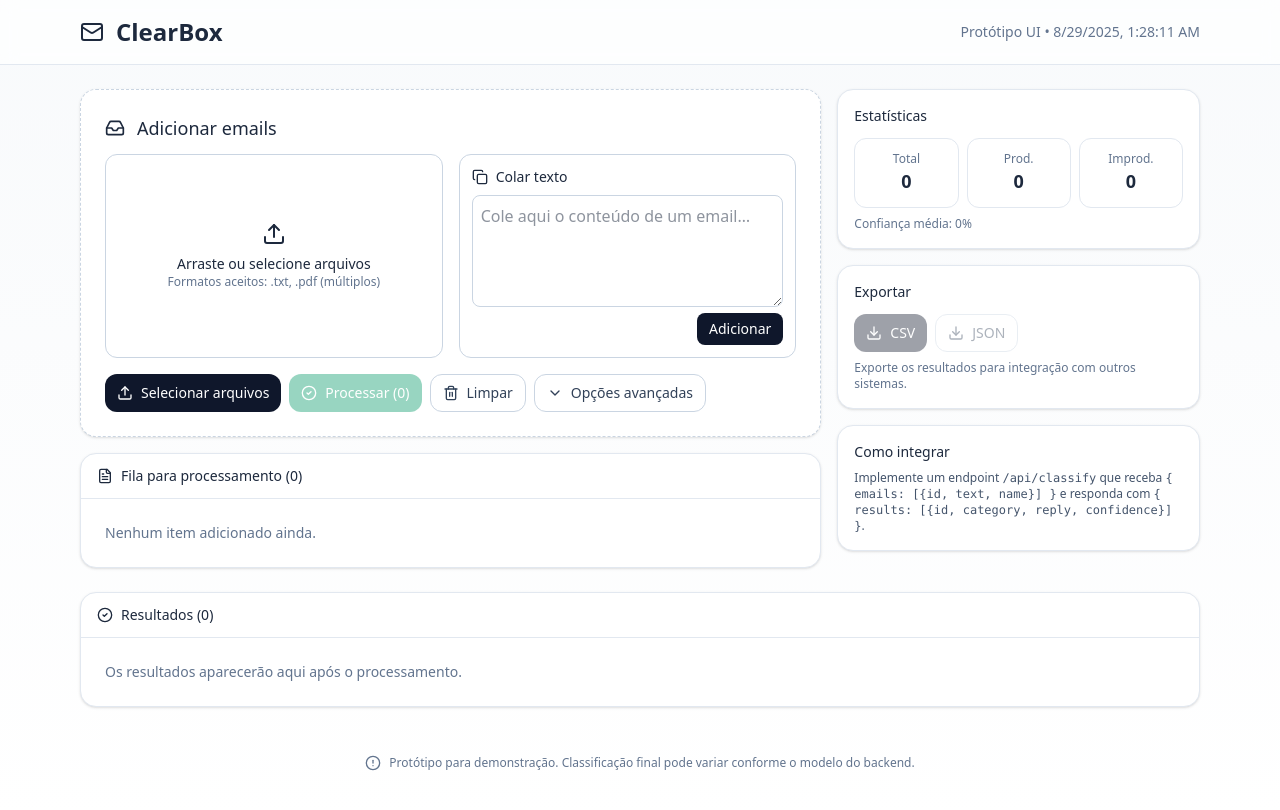
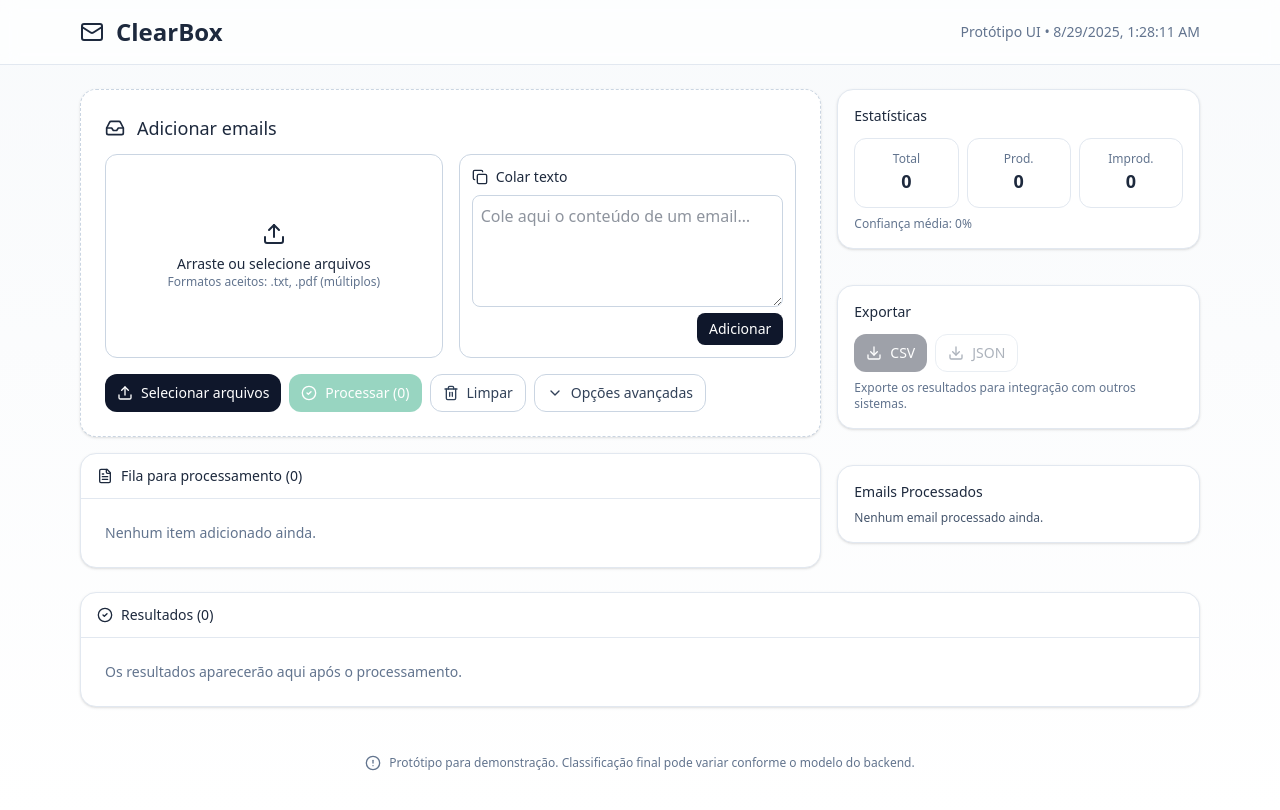
Before and after one commit to Kaua-Cavalcante/ClearBox, a React (Vite) app in the folder frontend/: page / in a window 1280 px wide. Shown: the top 810 px of the page. Built offline with nearby package versions, Linux system fonts and the light colour scheme.

Commit message:
add History component

```diff
--- /dev/null
+++ b/frontend/src/components/History.jsx
@@ -0,0 +1,29 @@
+const History = ({ history }) => {
+  return (
+    <div className="rounded-2xl border border-slate-200 bg-white shadow-sm p-4">
+      <h3 className="text-sm font-medium mb-2">Emails Processados</h3>
+      {history.length === 0 ? (
+        <p className="text-xs text-slate-600">Nenhum email processado ainda.</p>
+      ) : (
+        <ul className="space-y-2">
+          {history.map((item, index) => (
+            <li key={index} className="p-2 rounded-lg border border-slate-100 bg-slate-50">
+              <p className="text-xs text-slate-700">
+                <span className="font-semibold">Categoria:</span> {item.category}
+              </p>
+              <p className="text-xs text-slate-700">
+                <span className="font-semibold">Confiança:</span> {(item.confidence * 100).toFixed(1)}%
+              </p>
+              <p className="text-xs text-slate-700">
+                <span className="font-semibold">Resposta sugerida:</span> {item.reply}
+              </p>
+              <p className="text-[11px] text-slate-500 mt-1 italic truncate">"{item.text}"</p>
+            </li>
+          ))}
+        </ul>
+      )}
+    </div>
+  );
+};
+
+export default History;
--- a/frontend/src/pages/EmailClassifierUI.jsx
+++ b/frontend/src/pages/EmailClassifierUI.jsx
@@ -2,9 +2,13 @@ import { motion } from "framer-motion";
 import {
   AlertCircle, CheckCircle2, ChevronDown, ChevronUp, Copy, Download, Edit3, FileText, Inbox, Loader2, Mail, Trash2, Upload
 } from "lucide-react";
+
 import { useMemo, useRef, useState } from "react";
+
 import Badge from "../components/Badge";
+import History from "../components/History";
 import StatCard from "../components/StatCard";
+
 import { localHeuristicClassifier } from "../utils/classifierFallback";
 
 const prettyDate = () => new Date().toLocaleString();
@@ -15,6 +19,7 @@ export default function EmailClassifierUI() {
   const [items, setItems] = useState([]); // { id, source, name, text }
   const [results, setResults] = useState([]); // { id, category, reply, confidence }
   const [loading, setLoading] = useState(false);
+  const [history, setHistory] = useState([]);
   const [expandAdvanced, setExpandAdvanced] = useState(false);
   const inputRef = useRef(null);
 
@@ -76,8 +81,6 @@ export default function EmailClassifierUI() {
   async function processAll() {
     if (items.length === 0) return;
     setLoading(true);
-
-    // Try hitting a future backend endpoint. If it fails, fallback to local heuristic.
     try {
       const payload = items.map((it) => ({
         id: it.id,
@@ -98,13 +101,14 @@ export default function EmailClassifierUI() {
         confidence: r.confidence ?? 0.75,
       }));
       setResults(mapped);
+      setHistory((prev) => [...mapped, ...prev]);
     } catch (e) {
-      // fallback
       const mapped = items.map((it) => {
         const out = localHeuristicClassifier(it.text);
         return { id: it.id, ...out };
       });
       setResults(mapped);
+      setHistory((prev) => [...mapped, ...prev]);
     } finally {
       setLoading(false);
     }
@@ -332,7 +336,7 @@ export default function EmailClassifierUI() {
           </div>
 
           {/* Stats & Export */}
-          <div className="lg:col-span-1 space-y-4">
+          <div className="lg:col-span-1 space-y-9">
             <div className="rounded-2xl border border-slate-200 bg-white shadow-sm p-4">
               <h3 className="text-sm font-medium mb-3">Estatísticas</h3>
               <div className="grid grid-cols-3 gap-2">
@@ -368,15 +372,7 @@ export default function EmailClassifierUI() {
               </p>
             </div>
 
-            <div className="rounded-2xl border border-slate-200 bg-white shadow-sm p-4">
-              <h3 className="text-sm font-medium mb-2">Como integrar</h3>
-              <p className="text-xs text-slate-600">
-                Implemente um endpoint <code>/api/classify</code> que receba{" "}
-                <code>{`{ emails: [{id, text, name}] }`}</code> e responda com{" "}
-                <code>{`{ results: [{id, category, reply, confidence}] }`}</code>
-                .
-              </p>
-            </div>
+            <History history={history} />
           </div>
         </motion.section>
 
```
